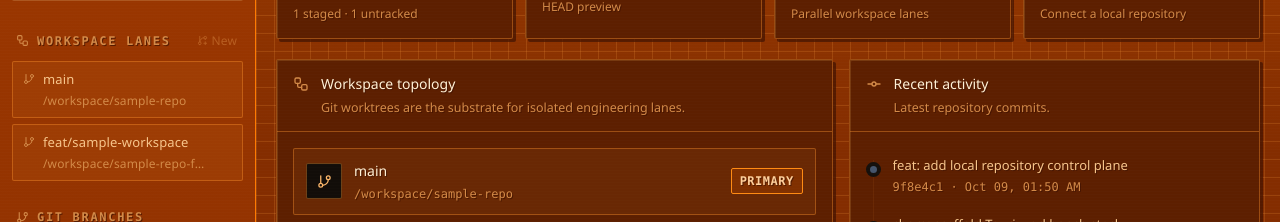
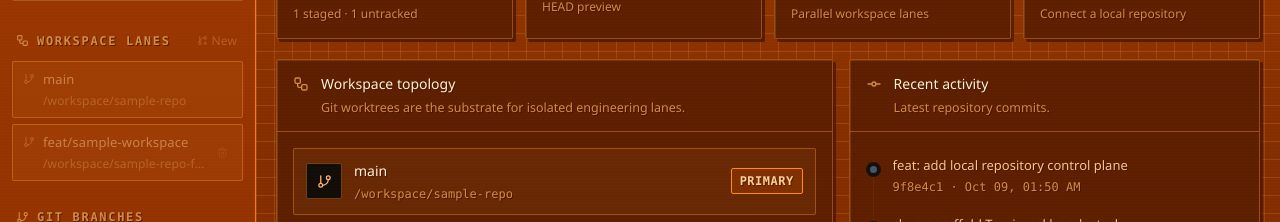
Before and after one commit to magic-alt/virtuallab, a React (Vite) app: page / in a window 1280 px wide. Shown: the part 275-497 px from the top of the page. Built offline with nearby package versions, Linux system fonts and the light colour scheme.

Commit message:
fix(git): disable duplicate worktree actions and stabilize removal payload

```diff
--- a/src/features/sidebar/ProjectSidebar.tsx
+++ b/src/features/sidebar/ProjectSidebar.tsx
@@ -158,7 +158,7 @@ export function ProjectSidebar({
                 key={`${worktree.path}-${index}`}
                 className="group flex items-center gap-1 rounded-lg border border-white/[0.05] bg-white/[0.02] px-2.5 py-2"
               >
-                <button className="min-w-0 flex-1 text-left" onClick={() => onSelectWorkspace(worktree.path)} type="button">
+                <button className="min-w-0 flex-1 text-left disabled:cursor-not-allowed disabled:opacity-50" disabled={!workspaceActionsEnabled} onClick={() => onSelectWorkspace(worktree.path)} type="button">
                   <div className="flex items-center gap-2 text-xs text-slate-300">
                     <GitBranch size={12} className="text-slate-600" />
                     <span className="truncate">
@@ -172,7 +172,8 @@ export function ProjectSidebar({
                 {index > 0 && (
                   <button
                     aria-label="Remove workspace"
-                    className="rounded-md p-1 text-slate-700 opacity-0 transition hover:bg-rose-400/10 hover:text-rose-300 group-hover:opacity-100"
+                    disabled={!workspaceActionsEnabled}
+                    className="rounded-md p-1 text-slate-700 opacity-0 transition hover:bg-rose-400/10 hover:text-rose-300 group-hover:opacity-100 disabled:cursor-not-allowed disabled:opacity-20"
                     onClick={() => onRemoveWorkspace(worktree.path)}
                     type="button"
                   >
```
